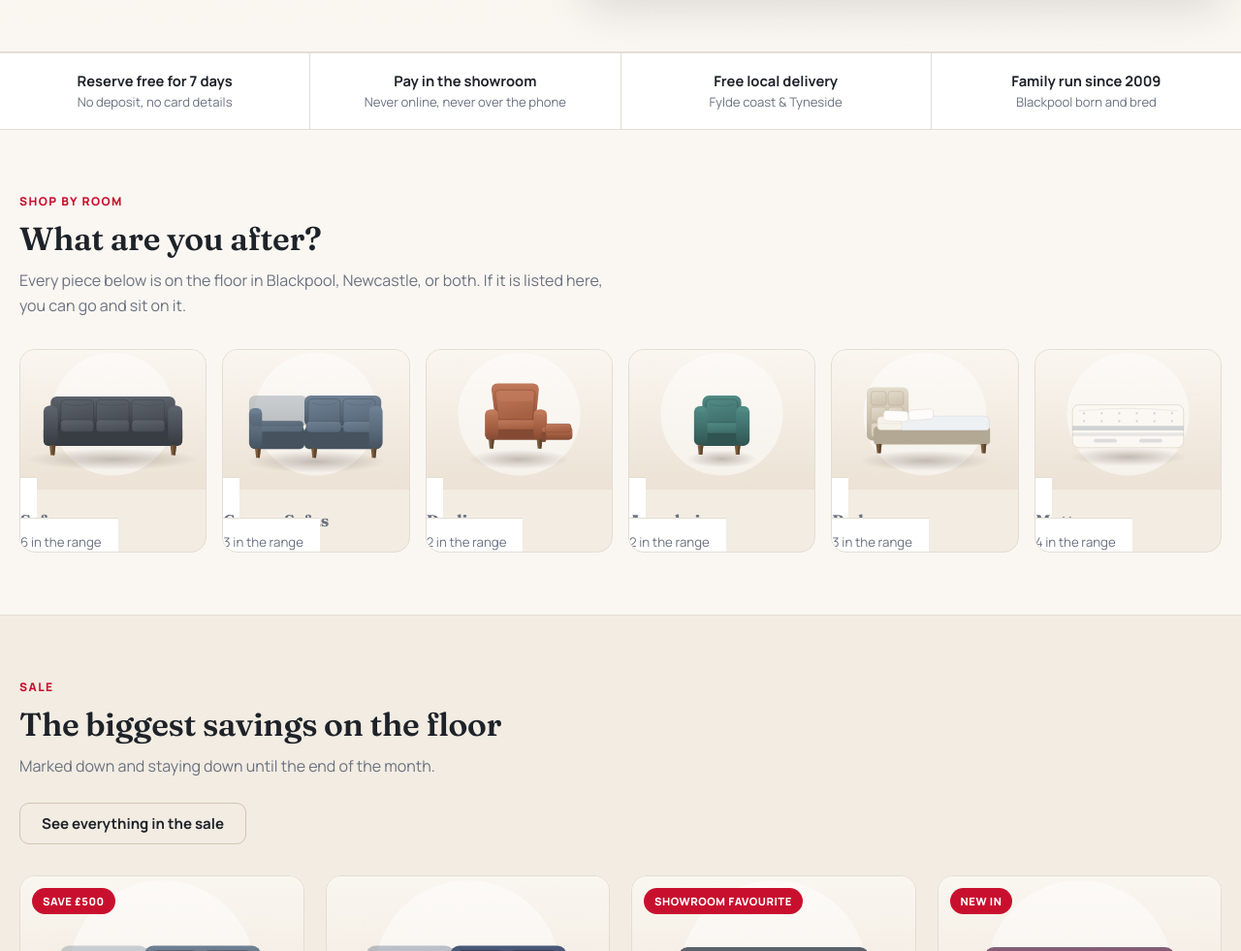
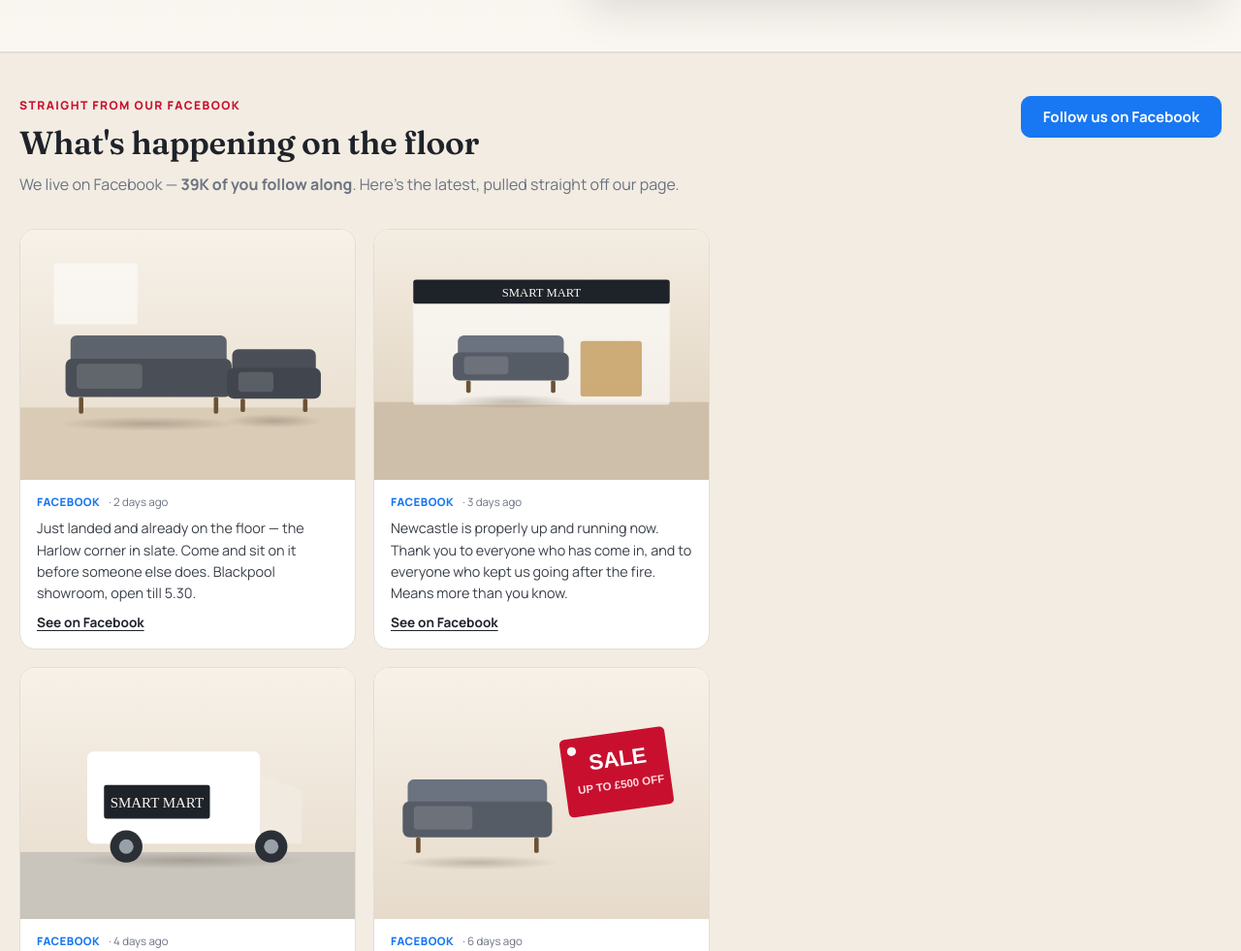
Before and after one commit to Blackpoolben/smartmart-sofas, a plain HTML site: page index.html in a window 1280 px wide. Shown: the part 638-1619 px from the top of the page at 97% size. Drawn offline with Linux system fonts and the light colour scheme.

Commit message:
Add 'Latest from Facebook' block to home page
Finishes the half-built social feature the previous builder left:
- Renders the curated posts from social.js into a gallery grid (always
  shows, even if Facebook is blocked).
- Embeds Facebook's official Page Plugin for the live, self-updating feed
  from facebook.com/Smartmart2014.
- Matching styles + wired scripts into index.html.

Co-Authored-By: Claude Opus 4.8 <noreply@anthropic.com>

```diff
--- /dev/null
+++ b/assets/js/social-feed.js
@@ -0,0 +1,158 @@
+/*
+ * Renders the home-page Facebook block from window.SmartMartSocial (social.js).
+ *
+ * Two things happen here:
+ *
+ *   1. The curated grid  — the hand-typed posts in social.js are drawn into
+ *      [data-social-grid]. This ALWAYS shows, even if Facebook is blocked by an
+ *      ad-blocker or cookie banner, so the block is never empty.
+ *
+ *   2. The live feed      — Facebook's official Page Plugin is loaded into the
+ *      [data-social-live] box. It pulls the real latest posts straight off the
+ *      page, so it updates itself with nothing for anyone to do here. If it
+ *      cannot load, the box is hidden and the curated grid carries the block.
+ *
+ * social.js must be loaded before this file.
+ */
+
+(function () {
+  var data = window.SmartMartSocial;
+  if (!data) return;
+
+  /* ---- "3 days ago" from a YYYY-MM-DD date ---- */
+  function relativeDate(iso) {
+    var then = new Date(iso + 'T12:00:00');
+    if (isNaN(then)) return '';
+    var days = Math.round((Date.now() - then.getTime()) / 86400000);
+    if (days <= 0) return 'Today';
+    if (days === 1) return 'Yesterday';
+    if (days < 7) return days + ' days ago';
+    if (days < 14) return 'A week ago';
+    if (days < 31) return Math.round(days / 7) + ' weeks ago';
+    return then.toLocaleDateString('en-GB', { day: 'numeric', month: 'long' });
+  }
+
+  function el(tag, cls) {
+    var n = document.createElement(tag);
+    if (cls) n.className = cls;
+    return n;
+  }
+
+  /* ---- 1. curated grid ---- */
+  function buildGrid(grid) {
+    var posts = (data.posts || []).slice(0, data.limit || 6);
+    posts.forEach(function (post) {
+      var card = el('article', 'social-card');
+
+      var media = el('a', 'social-media');
+      media.href = post.link || (data.page && data.page.url) || '#';
+      media.target = '_blank';
+      media.rel = 'noopener';
+      media.setAttribute('aria-label', 'Open this post on Facebook');
+      var img = el('img');
+      img.src = 'assets/images/social/' + post.image;
+      img.alt = post.alt || '';
+      img.loading = 'lazy';
+      img.width = 1200;
+      img.height = 900;
+      media.appendChild(img);
+      if (post.pinned) {
+        var pin = el('span', 'social-pin');
+        pin.textContent = 'Pinned';
+        media.appendChild(pin);
+      }
+      card.appendChild(media);
+
+      var body = el('div', 'social-body');
+      var meta = el('div', 'social-meta');
+      var fb = el('span', 'social-fb');
+      fb.textContent = 'Facebook';
+      var when = el('span', 'social-when');
+      when.textContent = relativeDate(post.date);
+      meta.appendChild(fb);
+      meta.appendChild(when);
+      body.appendChild(meta);
+
+      var text = el('p', 'social-text');
+      text.textContent = post.text || '';
+      body.appendChild(text);
+
+      var link = el('a', 'social-link');
+      link.href = post.link || (data.page && data.page.url) || '#';
+      link.target = '_blank';
+      link.rel = 'noopener';
+      link.textContent = 'See on Facebook';
+      body.appendChild(link);
+
+      card.appendChild(body);
+      grid.appendChild(card);
+    });
+  }
+
+  /* ---- 2. live Facebook Page Plugin ---- */
+  function buildLive(box) {
+    var url = data.page && data.page.url;
+    if (!url) { box.hidden = true; return; }
+
+    var root = document.getElementById('fb-root');
+    if (!root) {
+      root = el('div');
+      root.id = 'fb-root';
+      document.body.insertBefore(root, document.body.firstChild);
+    }
+
+    var plugin = el('div', 'fb-page');
+    plugin.setAttribute('data-href', url);
+    plugin.setAttribute('data-tabs', 'timeline');
+    plugin.setAttribute('data-width', '500');
+    plugin.setAttribute('data-height', '640');
+    plugin.setAttribute('data-small-header', 'false');
+    plugin.setAttribute('data-hide-cover', 'false');
+    plugin.setAttribute('data-show-facepile', 'true');
+    box.appendChild(plugin);
+
+    // Hide the whole live column if Facebook never renders (blocked / offline).
+    setTimeout(function () {
+      if (!box.querySelector('iframe')) {
+        var col = box.closest('[data-social-live-col]') || box;
+        col.hidden = true;
+      }
+    }, 4000);
+
+    if (window.FB && window.FB.XFBML) {
+      window.FB.XFBML.parse(box);
+      return;
+    }
+    if (document.getElementById('facebook-jssdk')) return;
+    var s = el('script');
+    s.id = 'facebook-jssdk';
+    s.async = true;
+    s.defer = true;
+    s.crossOrigin = 'anonymous';
+    s.src = 'https://connect.facebook.net/en_GB/sdk.js#xfbml=1&version=v19.0';
+    document.body.appendChild(s);
+  }
+
+  function init() {
+    var grid = document.querySelector('[data-social-grid]');
+    if (grid) buildGrid(grid);
+
+    var counts = document.querySelectorAll('[data-social-followers]');
+    if (data.page && data.page.followers) {
+      counts.forEach(function (c) { c.textContent = data.page.followers; });
+    }
+    var links = document.querySelectorAll('[data-social-url]');
+    if (data.page && data.page.url) {
+      links.forEach(function (a) { a.href = data.page.url; });
+    }
+
+    var live = document.querySelector('[data-social-live]');
+    if (live) buildLive(live);
+  }
+
+  if (document.readyState === 'loading') {
+    document.addEventListener('DOMContentLoaded', init);
+  } else {
+    init();
+  }
+})();
--- a/index.html
+++ b/index.html
@@ -71,6 +71,27 @@
         </div>
         <div class="hero-media">
           <img src="assets/images/products/hero-showroom.svg" alt="The Smart Mart showroom floor" width="1200" height="760">
+        </div>
+      </div>
+    </section>
+
+    <section class="section social" style="padding-top:44px">
+      <div class="wrap">
+        <div class="section-head section-head-row">
+          <div>
+            <p class="eyebrow">Straight from our Facebook</p>
+            <h2>What's happening on the floor</h2>
+            <p>We live on Facebook — <strong><span data-social-followers>39K</span> of you follow along</strong>. Here's the latest, pulled straight off our page.</p>
+          </div>
+          <a class="btn btn-primary social-follow" href="https://www.facebook.com/Smartmart2014" data-social-url target="_blank" rel="noopener">Follow us on Facebook</a>
+        </div>
+
+        <div class="social-layout">
+          <div class="social-grid" data-social-grid></div>
+          <aside class="social-live-col" data-social-live-col>
+            <p class="social-live-label">Our live feed</p>
+            <div class="social-live" data-social-live></div>
+          </aside>
         </div>
       </div>
     </section>
@@ -253,6 +274,8 @@
 
   <script src="assets/js/catalogue.js"></script>
   <script src="assets/js/store.js"></script>
+  <script src="assets/js/social.js"></script>
+  <script src="assets/js/social-feed.js"></script>
   <script src="script.js"></script>
 </body>
 </html>
--- a/styles.css
+++ b/styles.css
@@ -693,6 +693,113 @@ p { margin: 0; line-height: 1.6; }
 .hours td:last-child { text-align: right; font-weight: 600; }
 .hours tr:last-child td { border-bottom: 0; }
 
+/* ---------- facebook / social ---------- */
+
+.social { background: var(--cream); border-block: 1px solid var(--line); }
+.social .section-head { max-width: none; }
+.social-follow {
+  background: #1877f2;
+  border-color: #1877f2;
+  white-space: nowrap;
+  align-self: flex-start;
+}
+.social-follow:hover { background: #0f63d6; border-color: #0f63d6; }
+
+.social-layout {
+  display: grid;
+  grid-template-columns: 1fr 500px;
+  gap: 28px;
+  align-items: start;
+}
+
+.social-grid {
+  display: grid;
+  grid-template-columns: repeat(auto-fill, minmax(240px, 1fr));
+  gap: 18px;
+}
+.social-card {
+  display: flex;
+  flex-direction: column;
+  background: var(--card);
+  border: 1px solid var(--line);
+  border-radius: var(--radius-lg);
+  overflow: hidden;
+  transition: transform 0.16s ease, box-shadow 0.16s ease, border-color 0.16s ease;
+}
+.social-card:hover {
+  transform: translateY(-4px);
+  box-shadow: var(--shadow-hover);
+  border-color: var(--line-strong);
+}
+.social-media { position: relative; display: block; background: var(--cream); }
+.social-media img { width: 100%; aspect-ratio: 4 / 3; object-fit: cover; display: block; }
+.social-pin {
+  position: absolute;
+  top: 12px;
+  left: 12px;
+  padding: 5px 11px;
+  border-radius: 999px;
+  background: var(--sale);
+  color: #fff;
+  font-size: 0.68rem;
+  font-weight: 800;
+  letter-spacing: 0.05em;
+  text-transform: uppercase;
+}
+.social-body { padding: 15px 17px 18px; display: flex; flex-direction: column; flex: 1; gap: 9px; }
+.social-meta { display: flex; align-items: center; gap: 9px; font-size: 0.72rem; }
+.social-fb {
+  font-weight: 800;
+  letter-spacing: 0.04em;
+  text-transform: uppercase;
+  color: #1877f2;
+}
+.social-when { color: var(--muted); }
+.social-when::before { content: "· "; }
+.social-text {
+  font-size: 0.9rem;
+  line-height: 1.55;
+  color: var(--ink-soft);
+  margin: 0;
+  display: -webkit-box;
+  -webkit-line-clamp: 4;
+  -webkit-box-orient: vertical;
+  overflow: hidden;
+}
+.social-link {
+  margin-top: auto;
+  font-size: 0.85rem;
+  font-weight: 700;
+  color: var(--ink);
+  text-decoration: underline;
+  text-underline-offset: 3px;
+}
+.social-link:hover { color: #1877f2; }
+
+.social-live-col { min-width: 0; }
+.social-live-label {
+  font-size: 0.75rem;
+  font-weight: 800;
+  letter-spacing: 0.12em;
+  text-transform: uppercase;
+  color: var(--muted);
+  margin-bottom: 12px;
+}
+.social-live {
+  background: #fff;
+  border: 1px solid var(--line);
+  border-radius: var(--radius-lg);
+  overflow: hidden;
+  min-height: 60px;
+}
+.social-live .fb-page,
+.social-live iframe { max-width: 100%; }
+
+@media (max-width: 980px) {
+  .social-layout { grid-template-columns: 1fr; }
+  .social-live-col { max-width: 500px; }
+}
+
 /* ---------- reviews ---------- */
 
 .review-grid { display: grid; grid-template-columns: repeat(auto-fit, minmax(280px, 1fr)); gap: 20px; }
```
